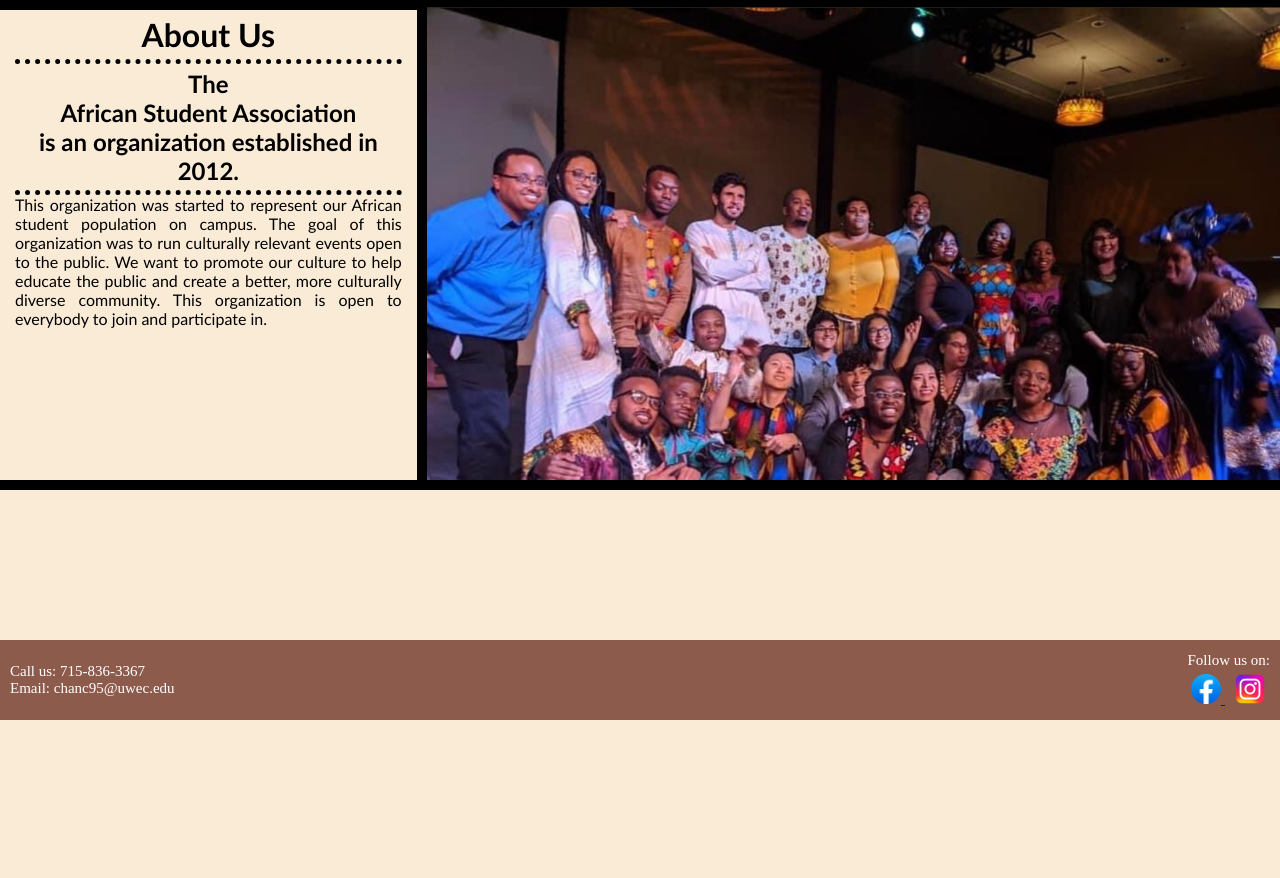
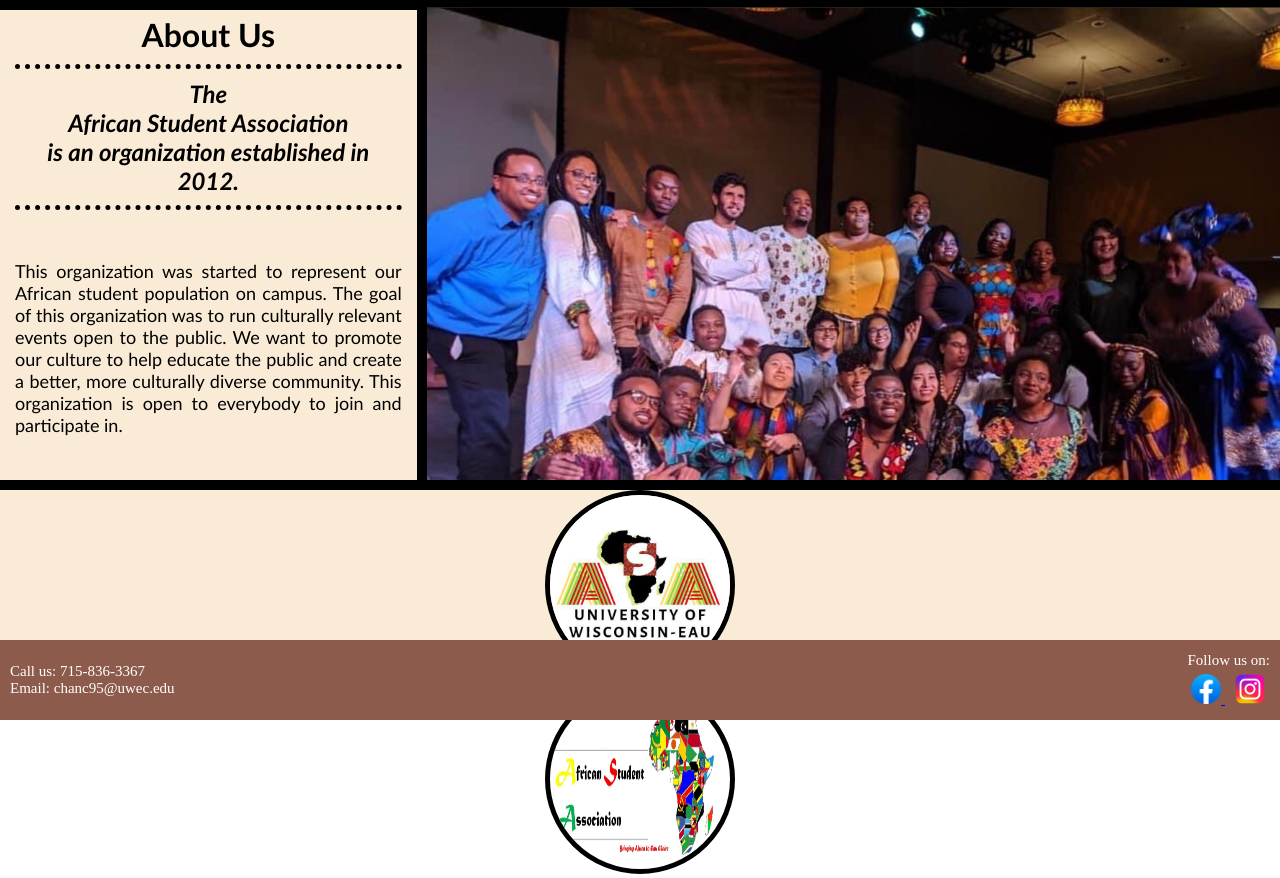
Before and after one commit to oadegokee/African-Student-Association, a PHP site: page /about_us.html in a window 1280 px wide. Shown: the part 80-958 px from the top of the page. Before the commit the page ends 800 px from the top, so only its background shows below. Run offline with PHP 8.4, Linux system fonts and the light colour scheme.

Commit message:
Additional styling added to about_us ASA Logo images have been included

```diff
--- a/about_us.html
+++ b/about_us.html
@@ -57,7 +57,8 @@
   </div>
   <div class="image_display"></div>
   <div class="logo_display">
-
+      <img src="./Images/ASA_logo.jpg" alt="ASA Logo 2019" width="190px" id="logo_2019">
+      <img src="./Images/ASA 2018.png" alt="ASA Logo 2018" width="190px" height="190px" id="logo_2018">
   </div>
 
   <div class="footer">
--- a/css/about_us.css
+++ b/css/about_us.css
@@ -31,23 +31,60 @@ body {
   text-align: center;
   font-family: 'Trebuchet MS', 'Lucida Sans Unicode', 'Lucida Grande', 'Lucida Sans', Arial, sans-serif;
   padding-top: 5px;
-  padding-bottom: 5px;
+  padding-bottom: 10px;
   border-bottom: 5px dotted black;
 }
 
 .about h2 {
   text-align: center;
   font-family: 'Trebuchet MS', 'Lucida Sans Unicode', 'Lucida Grande', 'Lucida Sans', Arial, sans-serif;
-  padding: 5px;
+  padding: 10px;
   border-bottom: 5px dotted black;
+  font-style: italic;
 }
 .about p {
   font-family: 'Trebuchet MS', 'Lucida Sans Unicode', 'Lucida Grande', 'Lucida Sans', Arial, sans-serif;
   text-align: justify;
+  padding-top: 50px;
+  font-size: large;
 }
 
 .logo_display {
   grid-area: logo;
   border-top: 10px solid black;
   background-color: antiquewhite;
+  text-align: center;
 }
+
+.logo_display img {
+  display: inline-block;
+  margin-left: 300px;
+  margin-right: 300px;
+}
+
+.logo_display img#logo_2019 {
+  border-radius: 50%;
+  border: 5px solid black;
+
+
+}
+.logo_display img#logo_2018 {
+  border-radius: 50%;
+  border: 5px solid black;
+  background-color: white;
+
+}
+
+/* Stack the layout on small devices/viewports. */
+@media all and (max-width: 575px) {
+  body {
+    grid-template-areas:
+      "header"
+      "about"
+      "image"
+      "logo"
+      "footer";
+    grid-template-rows: 10vh 30vh 40vh 40vh 10vh;
+    grid-template-columns: 1fr;
+ }
+}
```
Also changed, not shown: images/ASA 2018.png (added).
